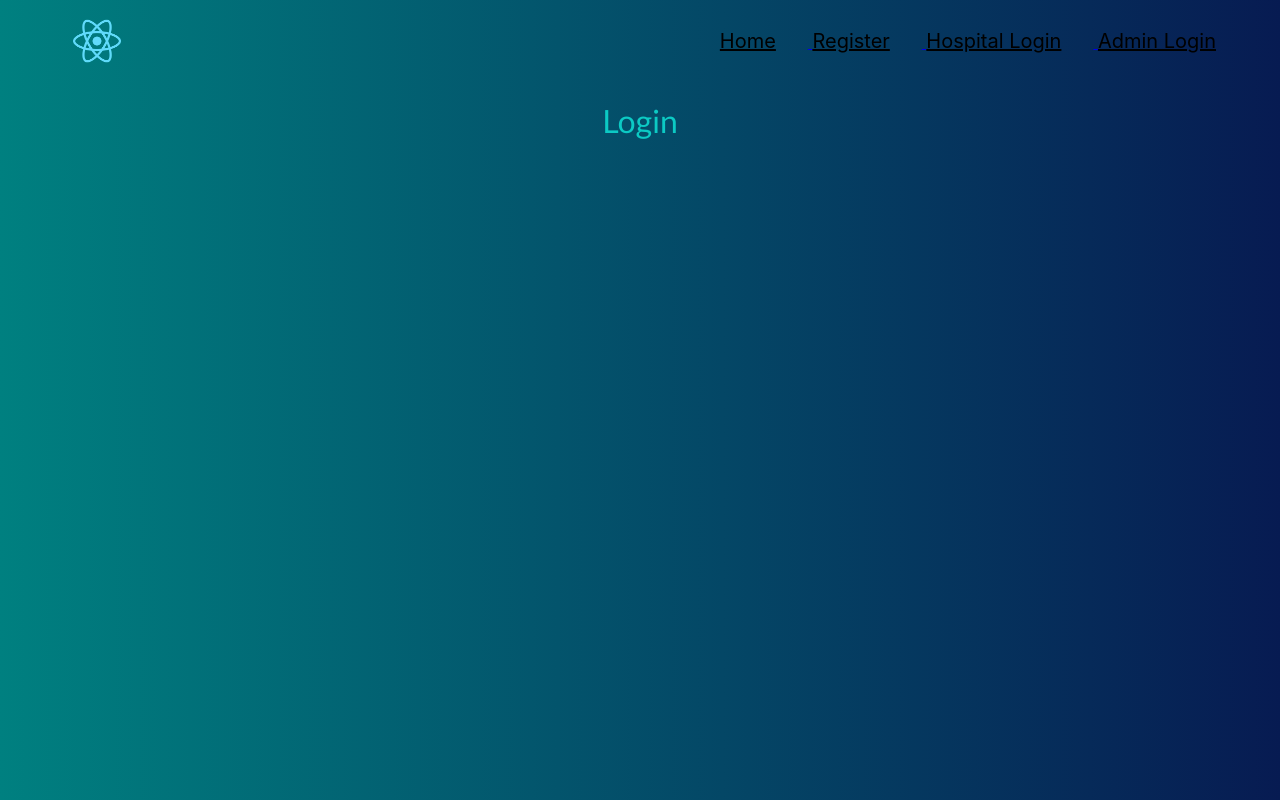
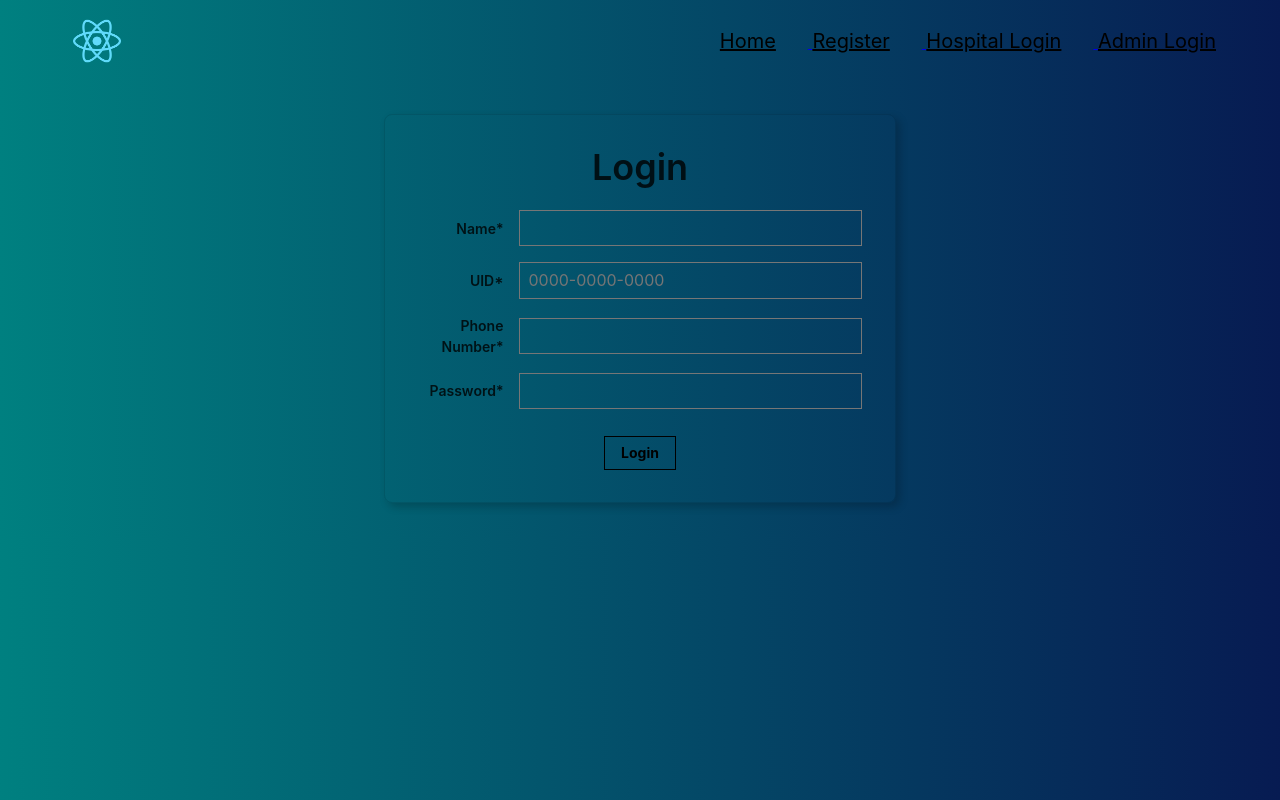
Before and after one commit to mohit0305/CoHeal, a React (Create React App) app: page /Login in a window 1280 px wide. Built offline with nearby package versions, Linux system fonts and the light colour scheme.

Commit message:
added register form and changed style of Searchbox

```diff
--- a/src/components/Homepage.js
+++ b/src/components/Homepage.js
@@ -25,8 +25,7 @@ class HomePage extends Component {
   render(){
 
          return (
-         <div className = 'tc' >
-         <h1 className = 'f1'>Search Availability</h1>
+         <div className = '' >
          <br></br>
          <SearchBox SearchChange={this.change} Select={this.selectchange} ClickSearch={this.search} ClearSearch={this.clear} SelectValue={this.state.Select} SearchValue = {this.state.Searchfield}/>
          <br></br>
--- a/src/components/Login.js
+++ b/src/components/Login.js
@@ -1,11 +1,97 @@
 import React from 'react';
-function Login(){
 
-    return(
-        <div>
-            <h1>Login</h1>
-        </div>
-    );
+class Login extends React.Component {
+	constructor(props){
+		super(props);
+		this.state ={
+			name: '',
+		    uid: 0,
+			phno: 0,
+			password: '',
+		}
+	}
+	onNameChange = (event) =>{this.setState({name: event.target.value})}
+	onUIDChange = (event) =>{this.setState({uid: event.target.value})}
+	onNumberChange = (event) =>{this.setState({phno: event.target.value})}
+	onPasswordChange = (event) =>{this.setState({password: event.target.value})}
 
+	onSubmitRegister = ()=>{
+		fetch('', {
+			method: 'post',
+			headers: {'Content-Type': 'application/json'},
+			body: JSON.stringify({
+				name: this.state.name,
+				uid: this.state.uid,
+				phno: this.state.phno,
+				password: this.state.password,
+			})
+		}).then(response => response.json())
+		.then(user => {
+			if(user){
+				this.props.loadUser(user);
+				this.props.onRouteChange('home');
+			}
+		})
+		console.log(this.state)
+	}
+	render(){
+		return(
+			<article className="br3 ba b--black-10 mv4 w-100 w-75-m w-75-l mw6 shadow-5 center">
+				<main className="pa4 black-80">
+					<div className="measure">
+						<fieldset id="sign_up" className="ba b--transparent ph0 mh0">
+							<legend className="f2 fw6 ph0 mh0">Login</legend>
+							<div className="flex items-center mt3">
+								<label className="tr w-20 db fw6 lh-copy f6" htmlFor="name">Name*</label>
+								<input
+									className="pa2 input-reset ba bg-transparent hover-bg-black hover-white w-80 ml3"
+									type="text"
+									name="name"
+									id="name"
+									onChange={this.onNameChange}
+								/>
+							</div>
+                            <div className="flex items-center mt3">
+								<label className="tr w-20 db fw6 lh-copy f6" htmlFor="uid">UID*</label>
+								<input
+									className="pa2 input-reset ba bg-transparent hover-bg-black hover-white w-80 ml3"
+									type="number"
+									name="uid"
+									id="uid"
+									placeholder="0000-0000-0000"
+									onChange={this.onUIDChange}
+								/>
+							</div>
+							<div className="flex items-center mt3">
+								<label className="tr w-20 db fw6 lh-copy f6" htmlFor="number">Phone Number*</label>
+								<input
+									className="pa2 input-reset ba bg-transparent hover-bg-black hover-white w-80 ml3"
+									type="number"
+									name="number"
+									id="number"
+									onChange={this.onNumberChange}
+								/>
+							</div>
+							<div className="flex items-center mv3">
+								<label className="tr w-20 db fw6 lh-copy f6" htmlFor="password">Password*</label>
+								<input
+									className="b pa2 input-reset ba bg-transparent hover-bg-black hover-white w-80 ml3"
+									type="password"
+									name="password"
+									id="password"
+									onChange={this.onPasswordChange}
+								/>
+							</div>
+						</fieldset>
+						<div className="">
+							<input
+								onClick={this.onSubmitRegister}
+								className="b ph3 pv2 input-reset ba b--black bg-transparent grow pointer f6 dib" type="submit" value="Login"/>
+						</div>
+					</div>
+				</main>
+			</article>
+		);
+	}
 }
 export default Login;
--- a/src/components/SearchBox.js
+++ b/src/components/SearchBox.js
@@ -5,9 +5,61 @@ function SearchBox({SearchChange,Select,SelectValue,ClearSearch,SearchValue,Clic
     var name={SearchValue};
     var select = {SelectValue};
     return (
-        <div className = 'pa2'>
+        <article className="br3 ba b--black-10 mv4 w-100 w-75-m w-75-l mw6 shadow-5 center">
+				<main className="pa4 black-80">
+					<div className="measure">
+						<fieldset id="sign_up" className="ba b--transparent ph0 mh0">
+							<legend className="f2 fw6 ph0 mh0">Search Vaccine /Icu beds</legend>
+							<div className="flex items-center mt3">
+								<label className="tr w-20 db fw6 lh-copy f6" htmlFor="name">Pincode*</label>
+								<input
+									className="pa2 input-reset ba bg-transparent hover-bg-black hover-white w-80 ml3"
+									type="text"
+									name="name"
+                                    value = {name.SearchValue}
+									id="name"
+									onChange={SearchChange}
+								/>
+							</div>
+                            <div className="flex items-center mt3">
+							<label className="tr w-20 db fw6 lh-copy f6" htmlFor="gender"> Select Vaccine-slot / ICU - Beds</label>
+								<select
+									className="pa2 f6 input-rese ba bg-transparent hover-bg-black hover-white w-80 ml3"
+									id="gender"
+									name="gender"
+									onChange={Select}>
+										<option disabled selected value="">Select Option</option>
+										<option value="Vaccine Slot">Vaccine Slot</option>
+										<option value="ICU - Beds">ICU - Beds</option>
+								</select>
+							</div>
+						</fieldset>
+						<div className="">
+							<input
+								onClick={ClickSearch}
+								className="b ph3 pv2 input-reset ba b--black bg-transparent grow pointer f6 dib"
+                                type="submit"
+                                value="Search"/>
+						</div>
+                        <div className="">
+							<input
+								onClick={ClearSearch}
+								className="b ph3 pv2 input-reset ba b--black bg-transparent grow pointer f6 dib"
+                                type="submit"
+                                value="Clear"/>
+						</div>
+					</div>
+				</main>
+			</article>
+    );
+}
+export default SearchBox;
+
+
+/*<div className = 'pa2'>
             <label style = {{marginRight : "100px", color : "white"}}> Enter Pincode :
-     <input className='pa3 ba b--green bg-lightest-blue' style = {{marginLeft : "30px"}} value={name.SearchValue} type = 'search' placeholder = 'Enter pincode'  onChange = {SearchChange} />
+     <input className='pa3 ba b--green bg-lightest-blue'
+            style = {{marginLeft : "30px"}} value={name.SearchValue} type = 'search' placeholder = 'Enter pincode'  onChange = {SearchChange} />
      </label>
      <br></br>
      <label style = {{marginRight : "200px" , color : "white"}}> select Vaccine/ICU Bed :
@@ -24,7 +76,4 @@ function SearchBox({SearchChange,Select,SelectValue,ClearSearch,SearchValue,Clic
             onClick = {ClickSearch} > Search </button>
     <button style = {{backgroundColor : "blueviolet" , marginLeft : "50px",paddingLeft : "30px",paddingRight:"30px",color : "white"}}
             onClick={ClearSearch}> Clear </button>
-     </div>
-    );
-}
-export default SearchBox;
+     </div> */
```
